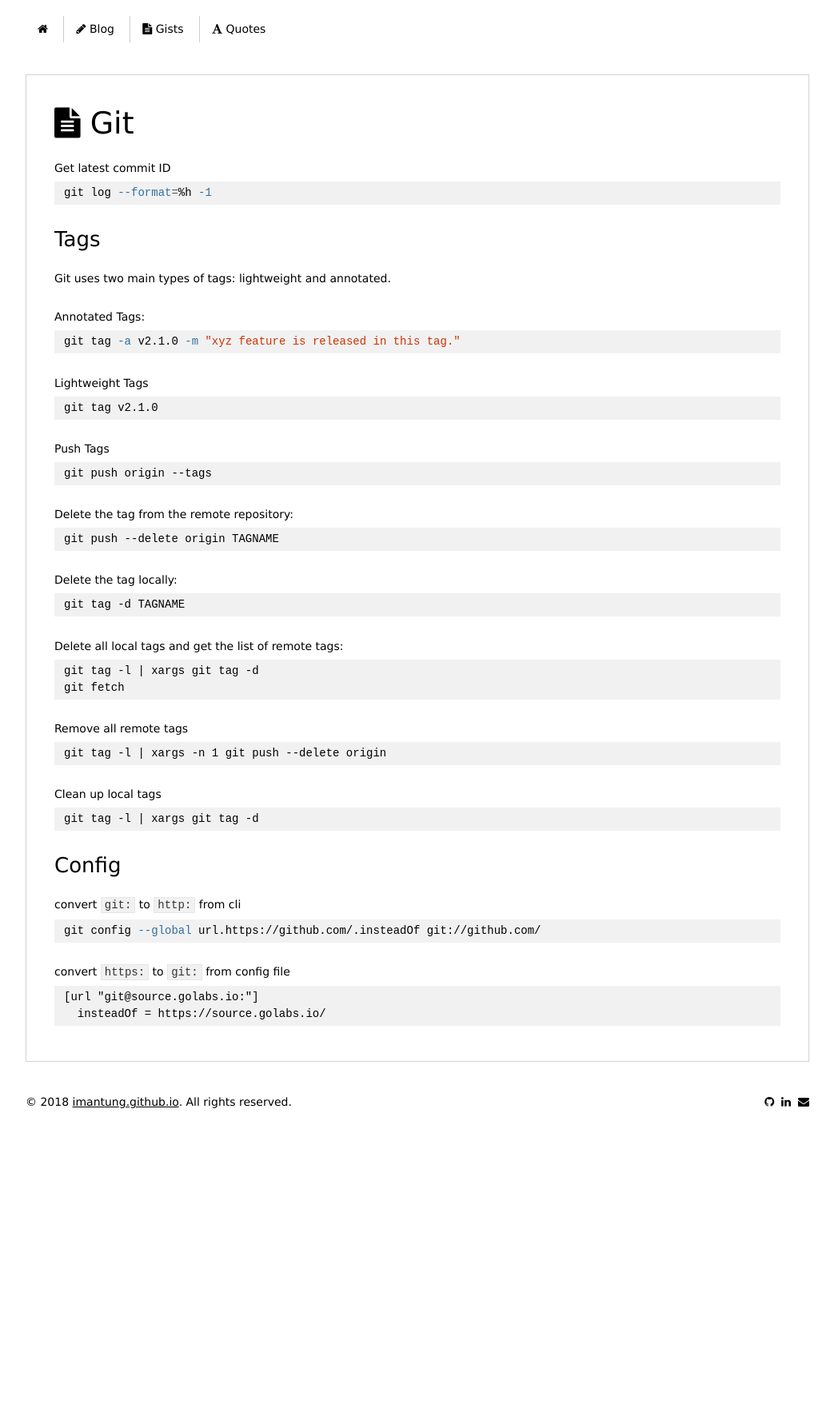
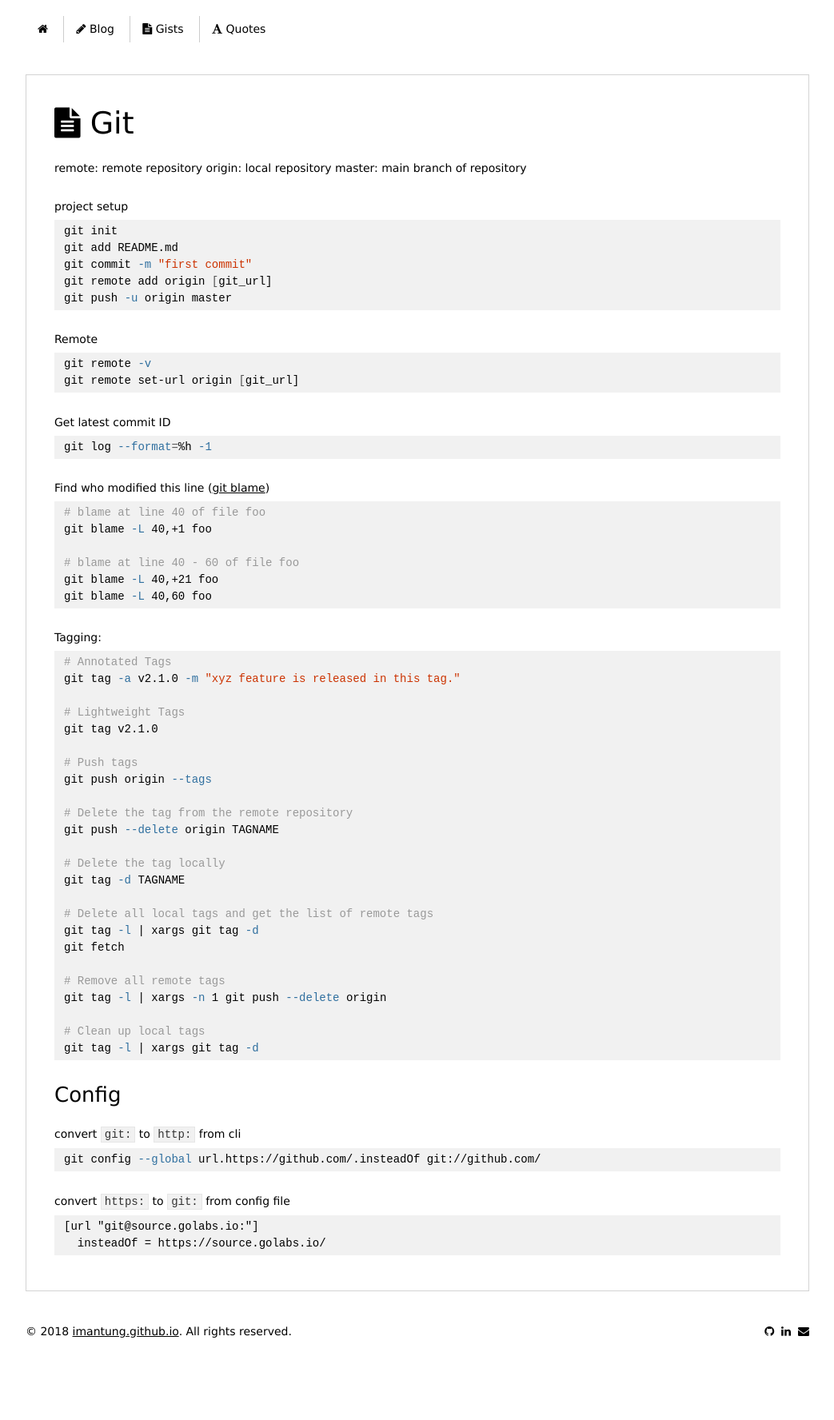
Before and after one commit to imantung/imantung.github.io, a Jekyll site: the page built from gist/techstacks/git.md, in a window 1280 px wide. Shown: the whole page at 80% size, without its empty margins (118-1161 px from the left). Built offline with Jekyll 4.4.1, drawn with Linux system fonts in a browser that asks for light colours; nearby versions of some CDN libraries; before the commit the page ends 1489 px from its top, so only the background shows below that.

Commit message:
[iman] update gist

````diff
--- a/gist/techstacks/git.md
+++ b/gist/techstacks/git.md
@@ -2,56 +2,69 @@
 layout: gist
 title: Git
 ---
+
+remote: remote repository
+origin: local repository
+master: main branch of repository
+
+project setup
+```sh
+git init
+git add README.md
+git commit -m "first commit"
+git remote add origin [git_url]
+git push -u origin master
+```
+
+Remote
+```sh
+git remote -v
+git remote set-url origin [git_url]
+```
 
 Get latest commit ID
 ```sh
 git log --format=%h -1
 ```
 
-### Tags
+Find who modified this line ([git blame](https://git-scm.com/docs/git-blame))
+```sh
+# blame at line 40 of file foo
+git blame -L 40,+1 foo
 
-Git uses two main types of tags: lightweight and annotated.
-
-Annotated Tags:
-```sh
-git tag -a v2.1.0 -m "xyz feature is released in this tag."
+# blame at line 40 - 60 of file foo
+git blame -L 40,+21 foo
+git blame -L 40,60 foo
 ```
 
-Lightweight Tags
+Tagging:
 ```sh
+# Annotated Tags
+git tag -a v2.1.0 -m "xyz feature is released in this tag."
+
+# Lightweight Tags
 git tag v2.1.0
+
+# Push tags
+git push origin --tags
+
+# Delete the tag from the remote repository
+git push --delete origin TAGNAME
+
+# Delete the tag locally
+git tag -d TAGNAME
+
+# Delete all local tags and get the list of remote tags
+git tag -l | xargs git tag -d
+git fetch
+
+# Remove all remote tags
+git tag -l | xargs -n 1 git push --delete origin
+
+# Clean up local tags
+git tag -l | xargs git tag -d
 ```
 
-Push Tags
-```
-git push origin --tags
-```
-
-Delete the tag from the remote repository:
-```
-git push --delete origin TAGNAME
-```
-
-Delete the tag locally:
-```
-git tag -d TAGNAME
-```
-
-Delete all local tags and get the list of remote tags:
-```
-git tag -l | xargs git tag -d
-git fetch
-```
-
-Remove all remote tags
-```
-git tag -l | xargs -n 1 git push --delete origin
-```
-
-Clean up local tags
-```
-git tag -l | xargs git tag -d
-```
 
 
 ### Config
````
Also changed, not shown: gist/concepts/project-management.md (+50 -11 lines), gist/techstacks/k8s.md (+4 -0 lines), gist/techstacks/ruby.md (+8 -5 lines).
